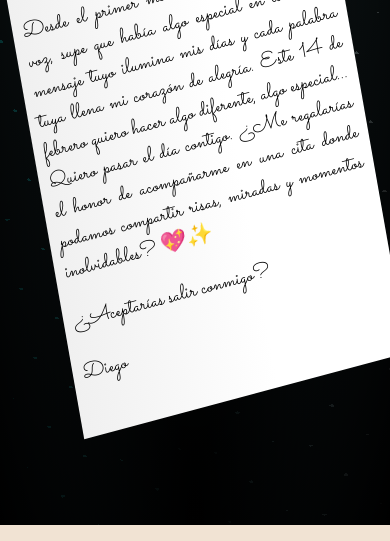
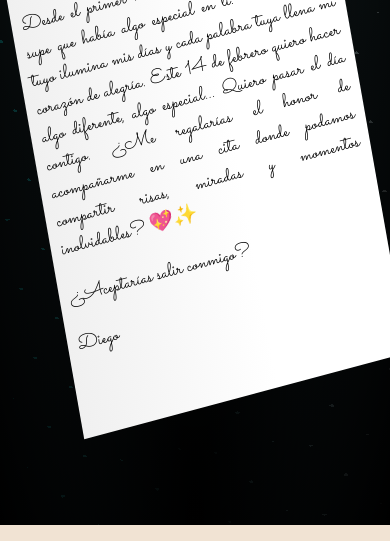
Before and after one commit to DohkoH/Web, a plain HTML site: page index.html in a window 390 px wide. Both pictures are taken after a click on the element 195 px from the left and 462 px from the top of the page. Shown: the part 319-860 px from the top of the page. Drawn offline with nearby package versions, Linux system fonts and the light colour scheme.

Commit message:
Add files via upload

```diff
--- a/assets/css/style.css
+++ b/assets/css/style.css
@@ -37,7 +37,7 @@
   #card p {
     padding-left: 0 !important; /* Eliminar el relleno a la izquierda en dispositivos móviles */
     padding-right: 0 !important; /* Eliminar el relleno a la derecha en dispositivos móviles */
-    font-size: 1.3em !important;
+    font-size: 1.2em !important;
   }
 
   .valentines-day {
@@ -56,7 +56,7 @@
 }
 
 #card p {
-  font-size: 1.5em;
+  font-size: 1.3em;
   text-align: justify;
   padding-left: 30px; /* Espacio en blanco a la izquierda */
   padding-right: 30px; /* Espacio en blanco a la derecha */
```
